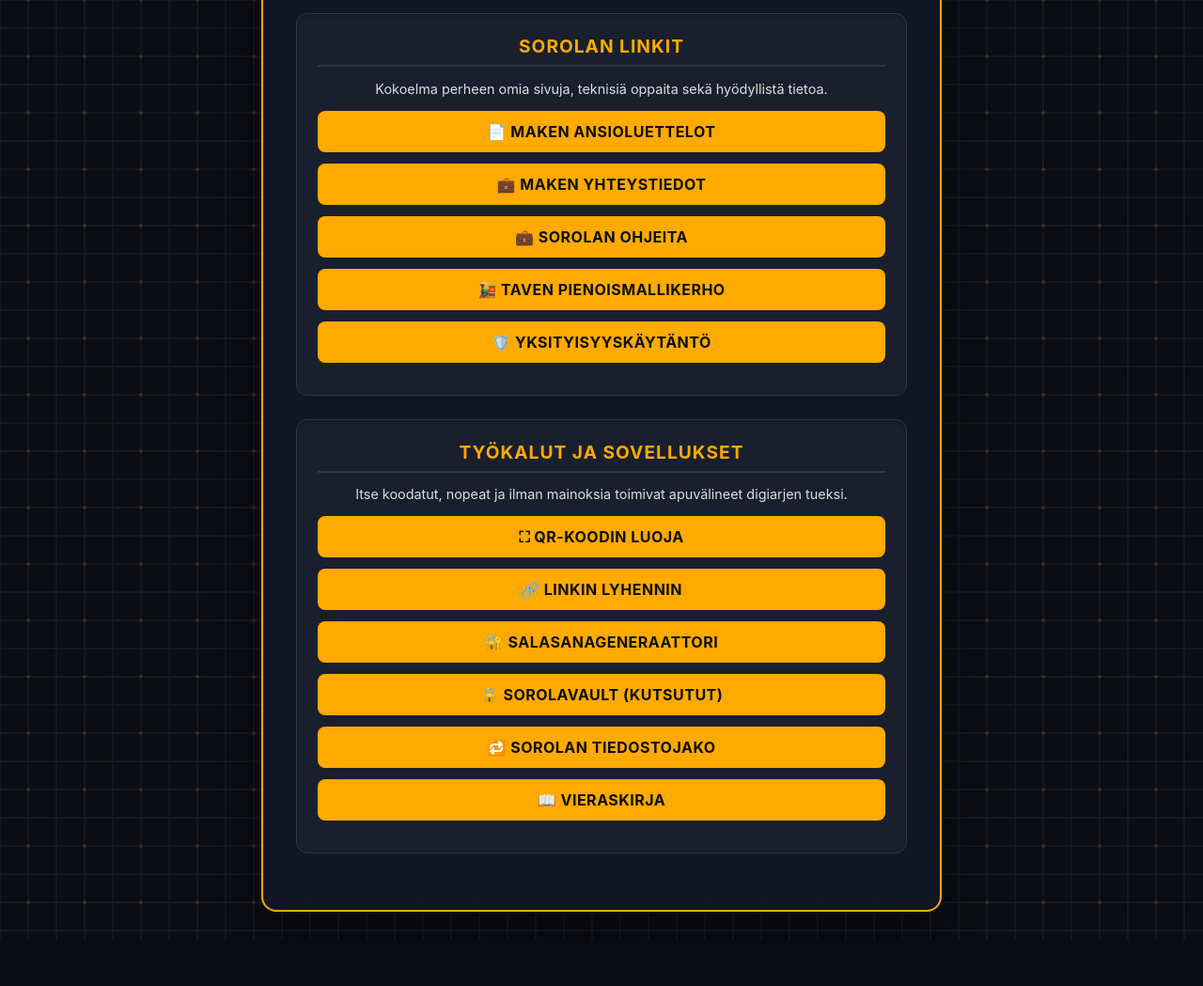
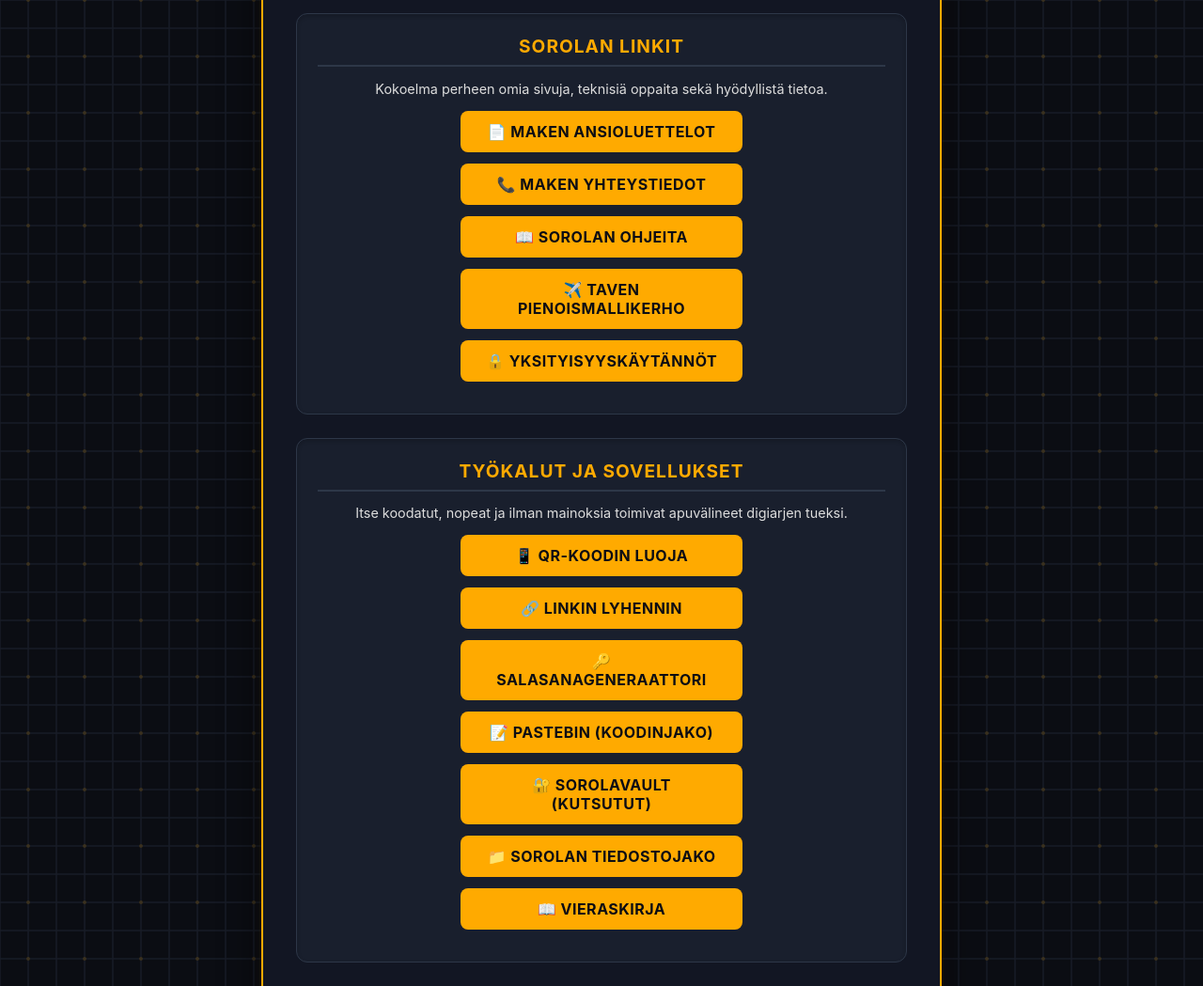
Before and after one commit to Domainmasteri/sorolan-sivu-vps, a website: page index.html in a window 1280 px wide. Shown: the part 510-1559 px from the top of the page at 94% size. Before the commit the page ends 1510 px from the top, so only its background shows below. Drawn offline with Linux system fonts and the light colour scheme.

Commit message:
Improve SEO metadata and add site links
Updated meta tags for SEO and added new links to the site.

```diff
--- a/index.html
+++ b/index.html
@@ -8,28 +8,25 @@
     <link rel="stylesheet" type="text/css" href="tyylit/pohja.css">
     <link rel="icon" type="image/svg+xml" href="/tyylit/favicon.svg">
 
-    <!-- SEO-optimoidut tekstit etusivulle -->
-    <meta name="description" content="Sorola.fi tarjoaa näppärät ja turvalliset työkalut arkeen: nopea linkkilyhennin, väliaikainen tiedostonjako sekä selkeät IT-ohjeet ja oppaat.">
-    <meta name="keywords" content="Sorola, IT-työkalut, linkkilyhennin, tiedostonjako, tekniset ohjeet, koodaus, web-kehitys, Markus Sorola">
+    <meta name="description" content="Sorola.fi tarjoaa näppärät ja turvalliset työkalut arkeen: nopea linkkilyhennin, väliaikainen tiedostonjako, pastebin sekä selkeät IT-ohjeet ja oppaat.">
+    <meta name="keywords" content="Sorola, IT-työkalut, linkkilyhennin, tiedostonjako, pastebin, tekniset ohjeet, koodaus, web-kehitys, Markus Sorola">
 
-    <!-- Some-jaon esikatselut -->
     <meta property="og:type" content="website">
     <meta property="og:url" content="https://sorola.fi/">
     <meta property="og:site_name" content="Sorolan Sakki">
     <meta property="og:title" content="Sorola.fi - IT-työkalut ja ohjeet">
-    <meta property="og:description" content="Kokoelma hyödyllisiä työkaluja: linkkilyhennin, tiedostonjako ja tekniset ohjeet.">
+    <meta property="og:description" content="Kokoelma hyödyllisiä työkaluja: linkkilyhennin, tiedostonjako, pastebin ja tekniset ohjeet.">
     <meta name="twitter:card" content="summary">
     <meta name="twitter:title" content="Sorola.fi - IT-työkalut ja ohjeet">
-    <meta name="twitter:description" content="Kokoelma hyödyllisiä työkaluja: linkkilyhennin, tiedostonjako ja tekniset ohjeet.">
+    <meta name="twitter:description" content="Kokoelma hyödyllisiä työkaluja: linkkilyhennin, tiedostonjako, pastebin ja tekniset ohjeet.">
 
-    <!-- Rakenteellinen tieto (JSON-LD) -->
     <script type="application/ld+json">
     {
       "@context": "https://schema.org",
       "@type": "Organization",
       "name": "Sorolan Sakki",
       "url": "https://sorola.fi",
-      "description": "Sorola.fi tarjoaa hyödyllisiä IT-työkaluja, kuten linkkilyhentimen, tiedostonjaon ja tekniset ohjeet.",
+      "description": "Sorola.fi tarjoaa hyödyllisiä IT-työkaluja, kuten linkkilyhentimen, tiedostonjaon, koodinjaon ja tekniset ohjeet.",
       "founder": {
         "@type": "Person",
         "name": "Markus Sorola"
@@ -39,17 +36,34 @@
       ]
     }
     </script>
+    <style>
+        .nappilista-ul {
+            list-style-type: none;
+            padding: 0;
+            margin: 0;
+            display: flex;
+            flex-direction: column;
+            align-items: center;
+        }
+        .nappilista-ul li {
+            width: 100%;
+            max-width: 300px;
+            margin-bottom: 12px;
+        }
+        .nappilista-ul li .nappula1 {
+            margin-bottom: 0; /* Poistaa tuplamarginaalin li-elementin sisältä */
+        }
+    </style>
 </head>
 <body>
-    <a href="#paaosio" class="skip-to-content">Hyppää pääsisältöön</a>
-
+    <a href="#paaosio" class="skip-to-content">Hyppää sisältöön</a>
     <div class="laatikko">
         <h1 class="otsikko">Sorolan Sakki</h1>
         <h2 style="font-weight: 700; text-align: center;">Tervetuloa Sorolan nettisivuille!</h2><br>
 
         <div class="osion-tausta" style="text-align: center;">
             <h3 style="text-decoration: underline;">Mikä on sorola.fi?</h3><br>
-            <p style="margin: 0;">Sorola tarjoaa käyttöösi monipuoliset ja turvalliset IT-työkalut arjen helpottamiseen. Sivustoltamme löydät mm. nopean linkkilyhentimen, helppokäyttöisen väliaikaisen tiedostonjaon sekä selkeät tekniset ohjeet eri ohjelmistojen ja työkalujen käyttöön.
+            <p style="margin: 0;">Sorola tarjoaa käsiisi monipuoliset ja turvalliset IT-työkalut arjen helpottamiseen. Sivustoltamme löydät mm. nopean linkkilyhentimen, helppokäyttöisen väliaikaisen tiedostonjaon sekä selkeät tekniset ohjeet eri ohjelmistojen ja työkalujen käyttöön.
             <br><br>
             Kehitämme jatkuvasti uusia ratkaisuja, jotka tekevät digitaalisesta arjestasi sujuvampaa. Tutustu myös Markus Sorolan ansioluetteloon ja portfolioon, jos etsit osaavaa tekijää IT-alan projekteihin.</p>
         </div>
@@ -58,29 +72,33 @@
             <div class="osion-tausta">
                 <h2 style="margin-top: 0; margin-bottom: 5px; text-align: center; color: #ffaa00; font-size: 1.2rem;">Sorolan linkit</h2>
                 <p style="text-align: center; font-size: 0.9rem; margin-bottom: 15px; color: #ddd;">Kokoelma perheen omia sivuja, teknisiä oppaita sekä hyödyllistä tietoa.</p>
-            <nav class="nappilista" aria-label="Sorolan linkit">
-                <a href="ansioluettelot" class="nappula1">📄 Maken Ansioluettelot</a>
-                <a href="makelink" class="nappula1">💼 Maken yhteystiedot</a>
-                <a href="ohjeet" class="nappula1">💼 Sorolan ohjeita</a>
-                <a href="https://soro.la/pienoismallit" target="_blank" rel="noopener noreferrer" class="nappula1">🚂 Taven pienoismallikerho</a>
-                <a href="privacy" class="nappula1">🛡️ Yksityisyyskäytäntö</a>
+                <nav aria-label="Sorolan linkit">
+                    <ul class="nappilista-ul">
+                        <li><a href="ansioluettelot" class="nappula1">📄 Maken Ansioluettelot</a></li>
+                        <li><a href="makelink" class="nappula1">📞 Maken yhteystiedot</a></li>
+                        <li><a href="ohjeet" class="nappula1">📖 Sorolan ohjeita</a></li>
+                        <li><a href="https://soro.la/pienoismallit" target="_blank" rel="noopener noreferrer" class="nappula1">✈️ Taven pienoismallikerho</a></li>
+                        <li><a href="privacy" class="nappula1">🔒 Yksityisyyskäytännöt</a></li>
+                    </ul>
                 </nav>
             </div>
 
             <div class="osion-tausta">
                 <h2 style="margin-top: 0; margin-bottom: 5px; text-align: center; color: #ffaa00; font-size: 1.2rem;">Työkalut ja sovellukset</h2>
                 <p style="text-align: center; font-size: 0.9rem; margin-bottom: 15px; color: #ddd;">Itse koodatut, nopeat ja ilman mainoksia toimivat apuvälineet digiarjen tueksi.</p>
-            <nav class="nappilista" aria-label="Työkalut ja sovellukset">
-                <a href="qr" class="nappula1">⛶ QR-koodin luoja</a>
-                <a href="lyhennin" class="nappula1">🔗 Linkin lyhennin</a>
-                <a href="salasanat" class="nappula1">🔐 Salasanageneraattori</a>
-                <a href="https://vault.sorola.fi/" target="_blank" rel="noopener noreferrer" class="nappula1">🔒 SorolaVault (kutsutut)</a>
-                <a href="https://sorola.fi/jako" class="nappula1">🔁 Sorolan tiedostojako</a>
-                <a href="vieraskirja" class="nappula1">📖 Vieraskirja</a>
+                <nav aria-label="Työkalut ja sovellukset">
+                    <ul class="nappilista-ul">
+                        <li><a href="qr" class="nappula1">📱 QR-koodin luoja</a></li>
+                        <li><a href="lyhennin" class="nappula1">🔗 Linkin lyhennin</a></li>
+                        <li><a href="salasanat" class="nappula1">🔑 Salasanageneraattori</a></li>
+                        <li><a href="pastebin" class="nappula1">📝 Pastebin (Koodinjako)</a></li>
+                        <li><a href="https://vault.sorola.fi/" target="_blank" rel="noopener noreferrer" class="nappula1">🔐 SorolaVault (kutsutut)</a></li>
+                        <li><a href="https://sorola.fi/jako" class="nappula1">📁 Sorolan tiedostojako</a></li>
+                        <li><a href="vieraskirja" class="nappula1">📖 Vieraskirja</a></li>
+                    </ul>
                 </nav>
             </div>
         </main>
     </div>
-
 </body>
 </html>
```
Lines whose indentation alone changed are shown as unchanged.
